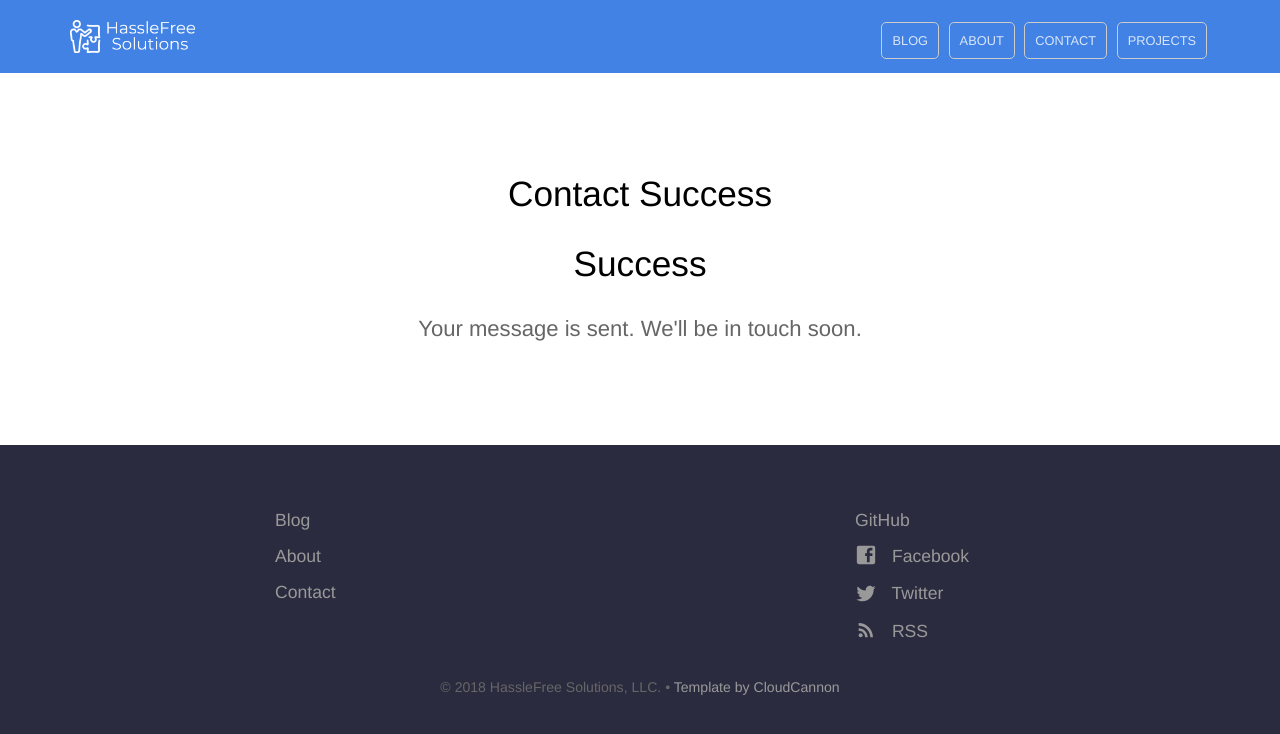
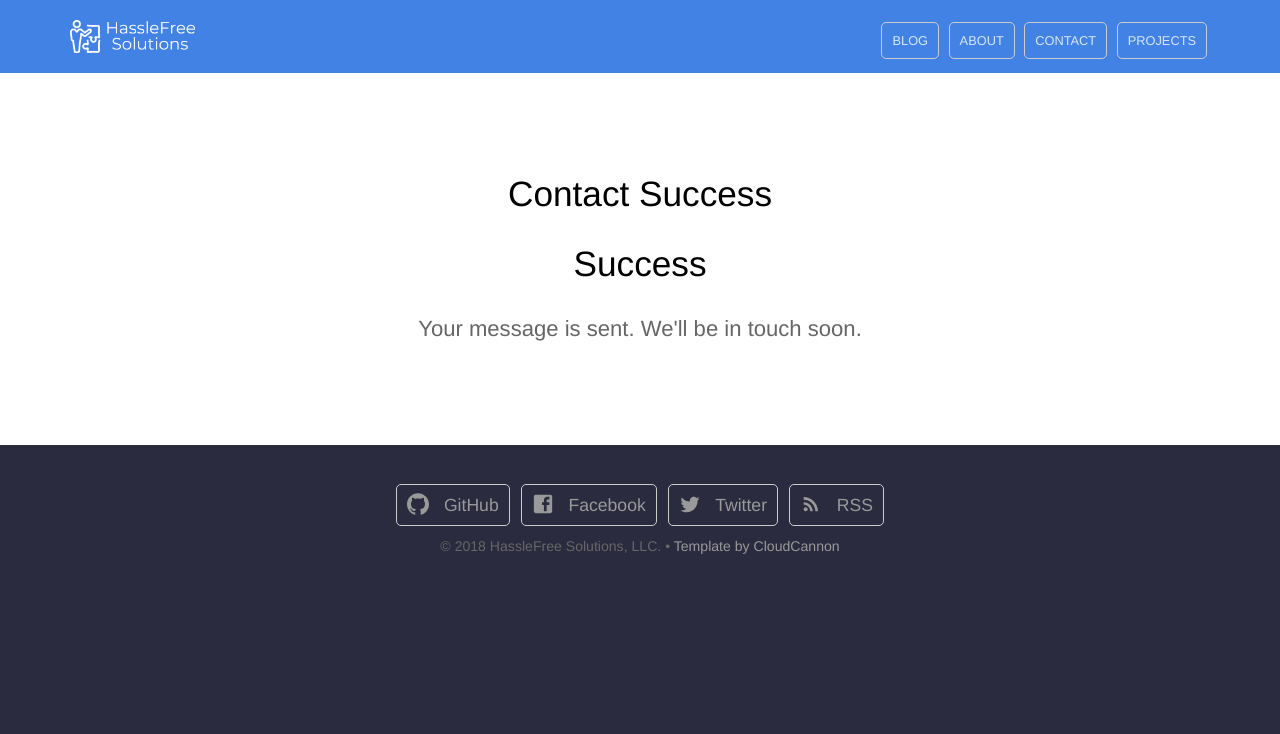
Before and after one commit to HF-Solutions/hasslefree.solutions, a Jekyll site: the page built from contact-success.html, in a window 1280 px wide. Shown: the top 734 px of the page. Built offline with Jekyll 4.4.1, drawn with Linux system fonts in a browser that asks for light colours.

Commit message:
Fixed up footer links and styling

```diff
--- a/_includes/social-icon.html
+++ b/_includes/social-icon.html
@@ -17,4 +17,6 @@
 		<svg fill="#000000" height="24" viewBox="0 0 24 24" width="24" xmlns="http://www.w3.org/2000/svg"><path d="M10,16.5V7.5L16,12M20,4.4C19.4,4.2 15.7,4 12,4C8.3,4 4.6,4.19 4,4.38C2.44,4.9 2,8.4 2,12C2,15.59 2.44,19.1 4,19.61C4.6,19.81 8.3,20 12,20C15.7,20 19.4,19.81 20,19.61C21.56,19.1 22,15.59 22,12C22,8.4 21.56,4.91 20,4.4Z" /></svg>
 	{% when "RSS" %}
 		<svg fill="#000000" height="24" viewBox="0 0 24 24" width="24" xmlns="http://www.w3.org/2000/svg"><path d="M0 0h24v24H0z" fill="none"/><circle cx="6.18" cy="17.82" r="2.18"/><path d="M4 4.44v2.83c7.03 0 12.73 5.7 12.73 12.73h2.83c0-8.59-6.97-15.56-15.56-15.56zm0 5.66v2.83c3.9 0 7.07 3.17 7.07 7.07h2.83c0-5.47-4.43-9.9-9.9-9.9z"/></svg>
+	{% when "GitHub" %}
+		<svg fill="#000000" height="24" viewBox="0 0 24 24" width="24" xmlns="http://www.w3.org/2000/svg"><path d="M12 .297c-6.63 0-12 5.373-12 12 0 5.303 3.438 9.8 8.205 11.385.6.113.82-.258.82-.577 0-.285-.01-1.04-.015-2.04-3.338.724-4.042-1.61-4.042-1.61C4.422 18.07 3.633 17.7 3.633 17.7c-1.087-.744.084-.729.084-.729 1.205.084 1.838 1.236 1.838 1.236 1.07 1.835 2.809 1.305 3.495.998.108-.776.417-1.305.76-1.605-2.665-.3-5.466-1.332-5.466-5.93 0-1.31.465-2.38 1.235-3.22-.135-.303-.54-1.523.105-3.176 0 0 1.005-.322 3.3 1.23.96-.267 1.98-.399 3-.405 1.02.006 2.04.138 3 .405 2.28-1.552 3.285-1.23 3.285-1.23.645 1.653.24 2.873.12 3.176.765.84 1.23 1.91 1.23 3.22 0 4.61-2.805 5.625-5.475 5.92.42.36.81 1.096.81 2.22 0 1.606-.015 2.896-.015 3.286 0 .315.21.69.825.57C20.565 22.092 24 17.592 24 12.297c0-6.627-5.373-12-12-12"/></svg>
 {% endcase %}
--- a/_sass/footer.scss
+++ b/_sass/footer.scss
@@ -2,6 +2,7 @@
 	width: 100%;
 	margin: 10px;
 	padding: 0;
+	text-align: center;
 
 	@media #{$tablet} {
 		-webkit-flex: 1 0 180px;
@@ -9,17 +10,23 @@
 	}
 
 	li {
+		display: inline;
+    padding: 10px;
+    border: 1px #ccc solid;
+    border-radius: 5px;
+    margin: 0px 3px;
 		list-style: none;
-		margin: 15px auto;
 
 		@media #{$tablet} {
 			max-width: 150px;
 		}
+
 		a {
 
 			&:hover {
 				text-decoration: none;
 			}
+
 			svg {
 				fill: #999;
 				margin-right: 10px;
```
Also changed, not shown: _data/footer.yml (+0 -7 lines).
